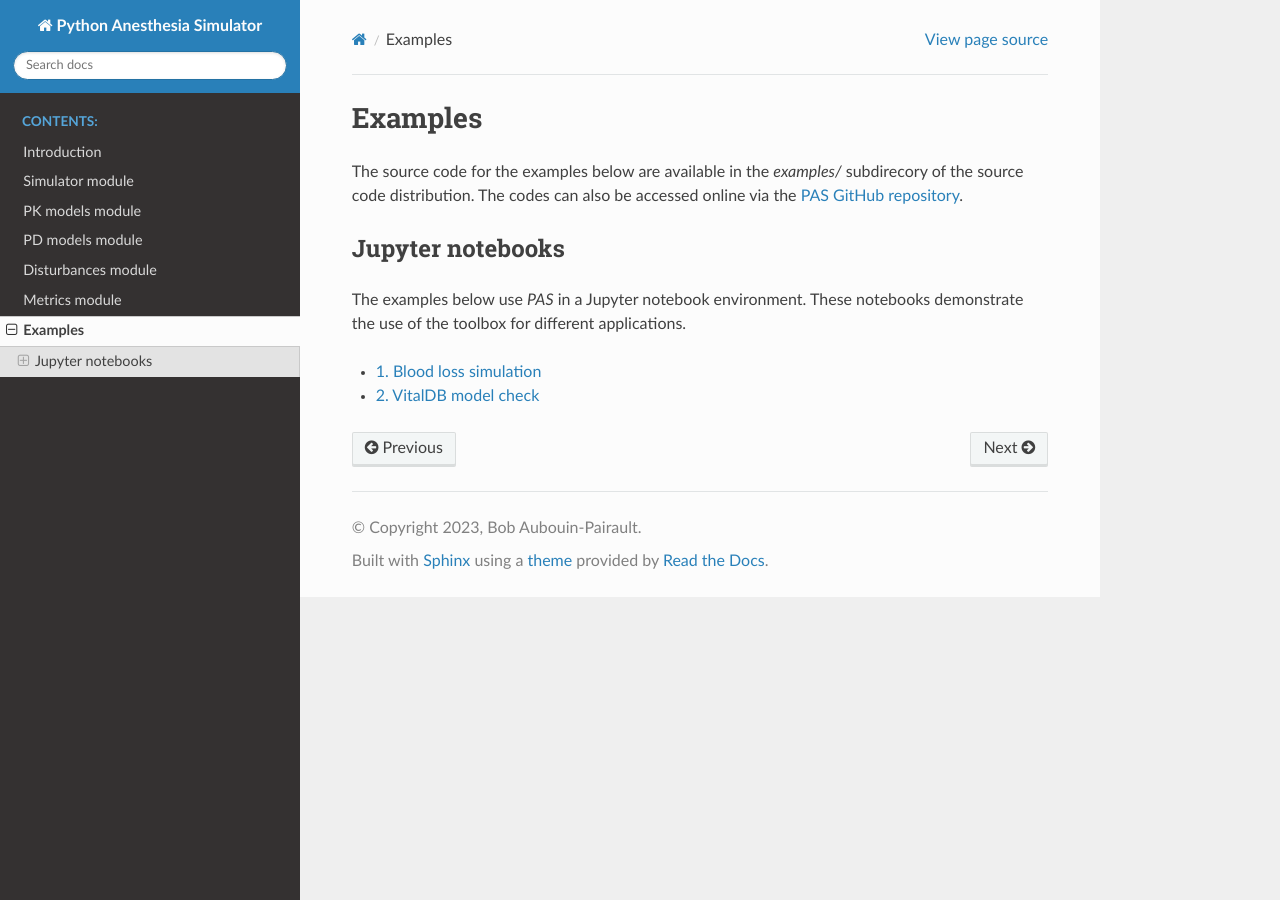
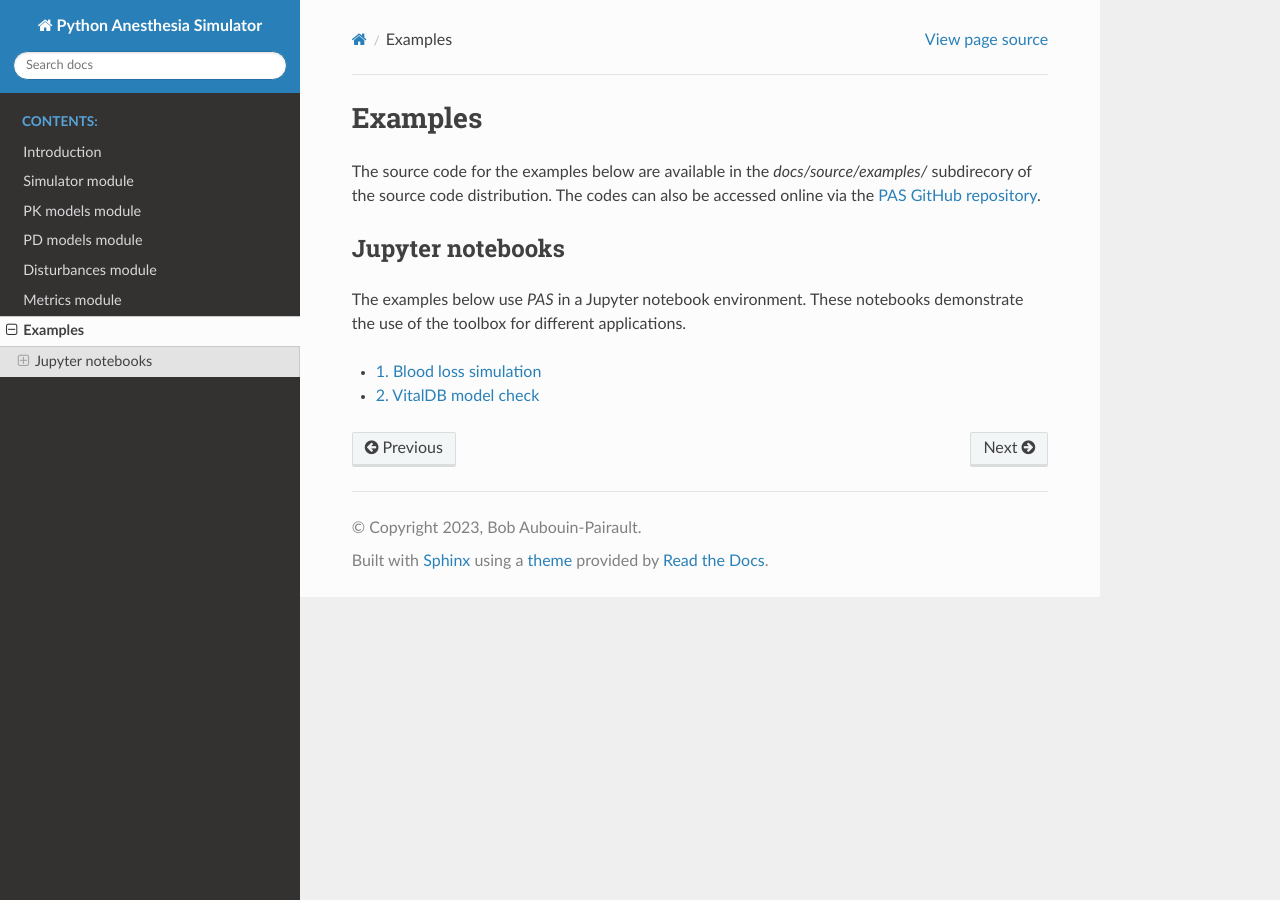
Before and after one commit to BobAubouin/Python_Anesthesia_Simulator, a Sphinx documentation site: the page built from docs/source/examples.rst, in a window 1280 px wide. Built offline with Sphinx 7.4.7 and the Read the Docs theme 2.0.0, drawn with Linux system fonts in a browser that asks for light colours; pages that are not in the unit, such as notebooks, are missing from menus.

Commit message:
update example link

```diff
--- a/docs/source/examples.rst
+++ b/docs/source/examples.rst
@@ -4,9 +4,9 @@
 Examples
 ********
 
-The source code for the examples below are available in the `examples/`
+The source code for the examples below are available in the `docs/source/examples/`
 subdirecory of the source code distribution.  The codes can also be accessed online
-via the `PAS GitHub repository <https://github.com/BobAubouin/Python_Anesthesia_Simulator/tree/main/example>`_.
+via the `PAS GitHub repository <https://github.com/BobAubouin/Python_Anesthesia_Simulator/tree/main/docs/source/examples>`_.
 
 Jupyter notebooks
 =================
```
